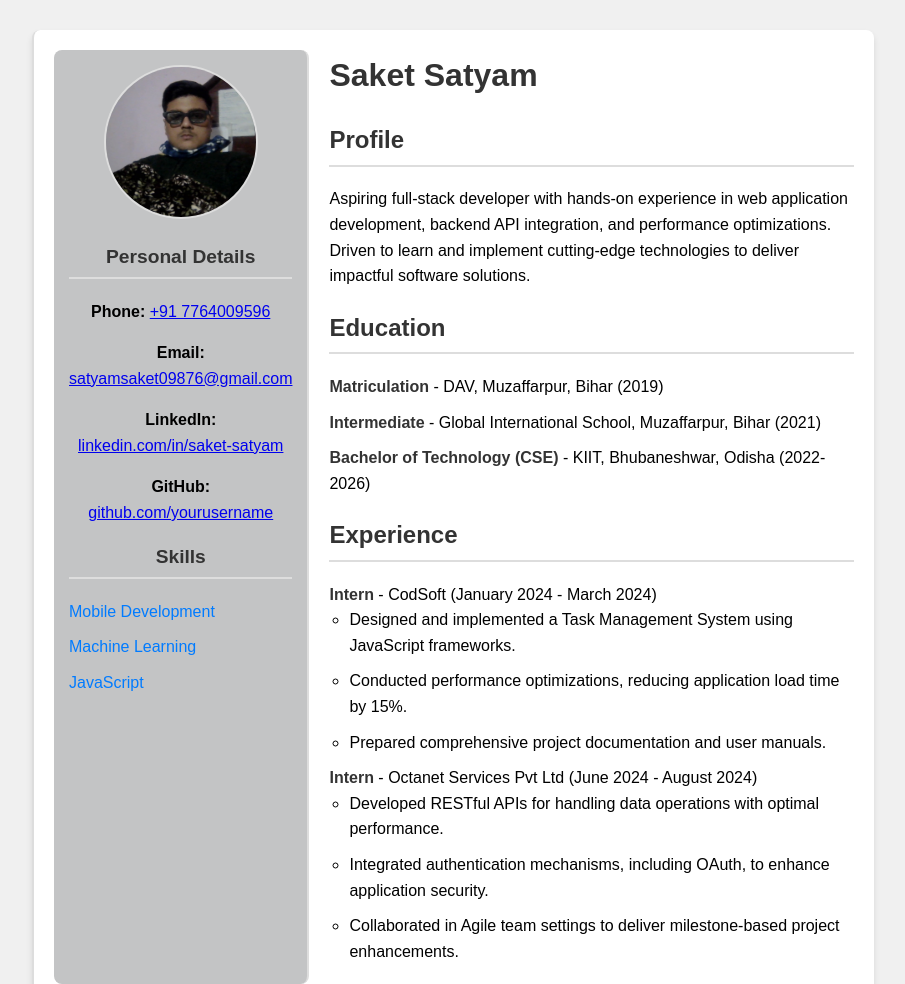
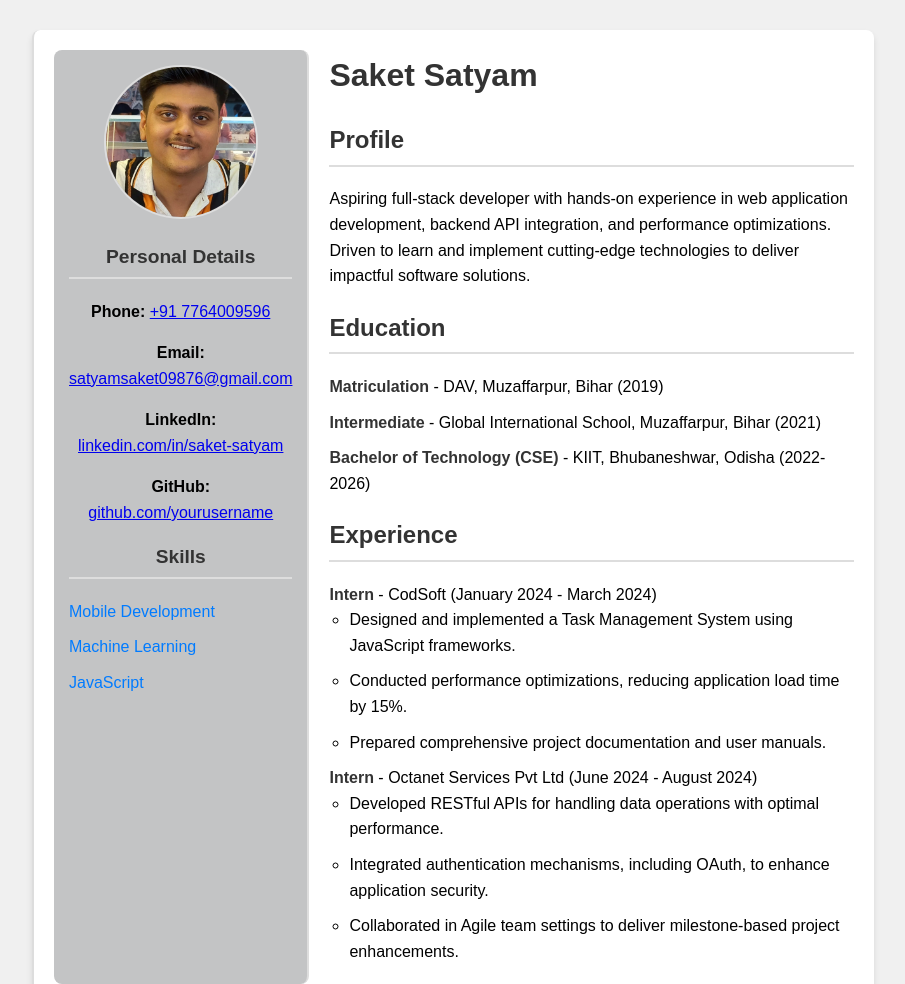
Before and after one commit to Saket-9507/Resume2.io, a plain HTML site: page index.html in a window 1280 px wide. Shown: the top 984 px of the page, without its empty margins (187-1092 px from the left). Drawn offline with Linux system fonts and the light colour scheme.

Commit message:
Update index.html

```diff
--- a/index.html
+++ b/index.html
@@ -9,7 +9,7 @@
 <body>
     <div class="resume-container">
         <div class="left-section">
-            <img src="WIN_20221230_20_04_54_Pro.jpg" alt="Profile picture">
+            <img src="WhatsApp Image 2025-01-17 at 22.58.08_ffe4a044.jpg" alt="Profile picture">
             <h3>Personal Details</h3>
             <p><strong>Phone:</strong> <a href="tel:+917764009596">+91 7764009596</a></p>
             <p><strong>Email:</strong> <a href="mailto:satyamsaket09876@gmail.com">satyamsaket09876@gmail.com</a></p>
```
